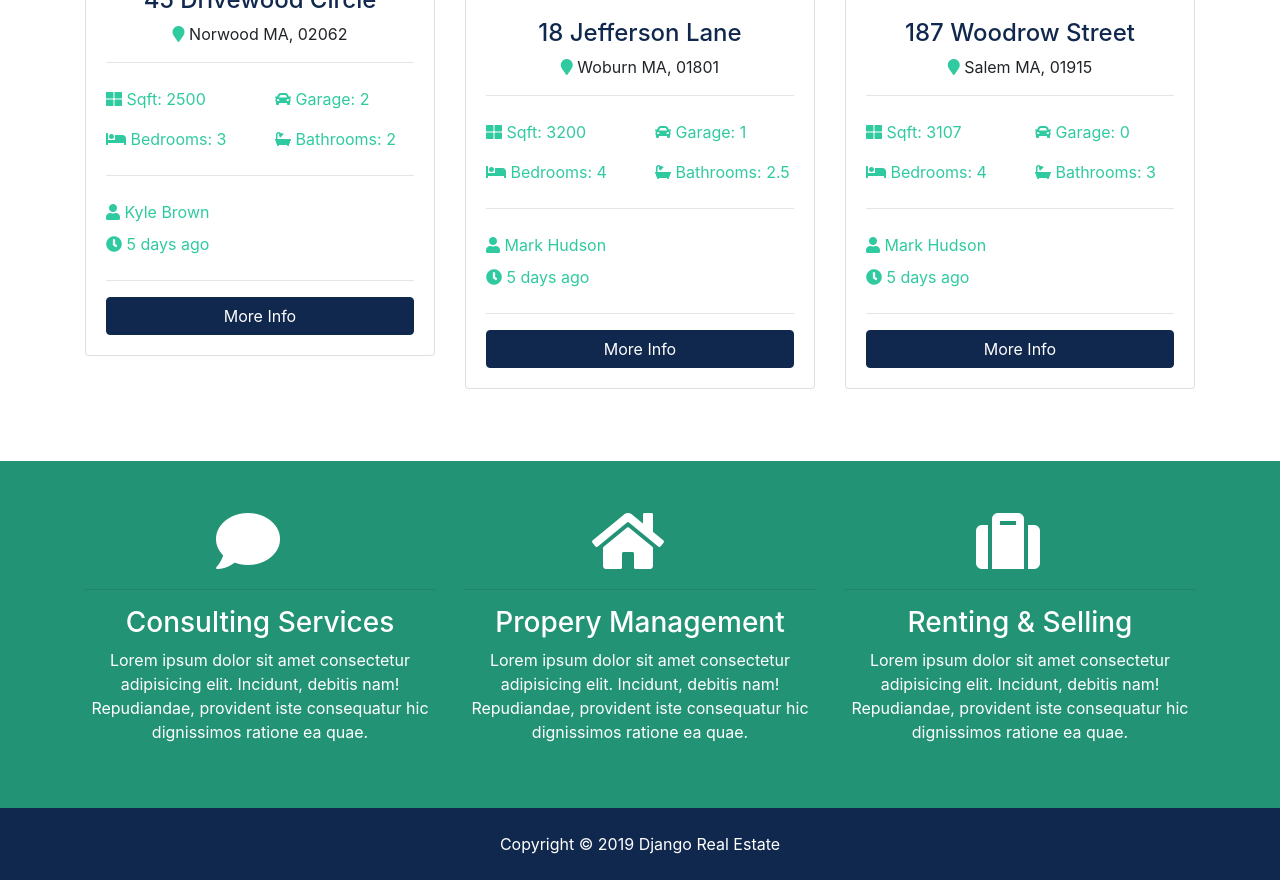
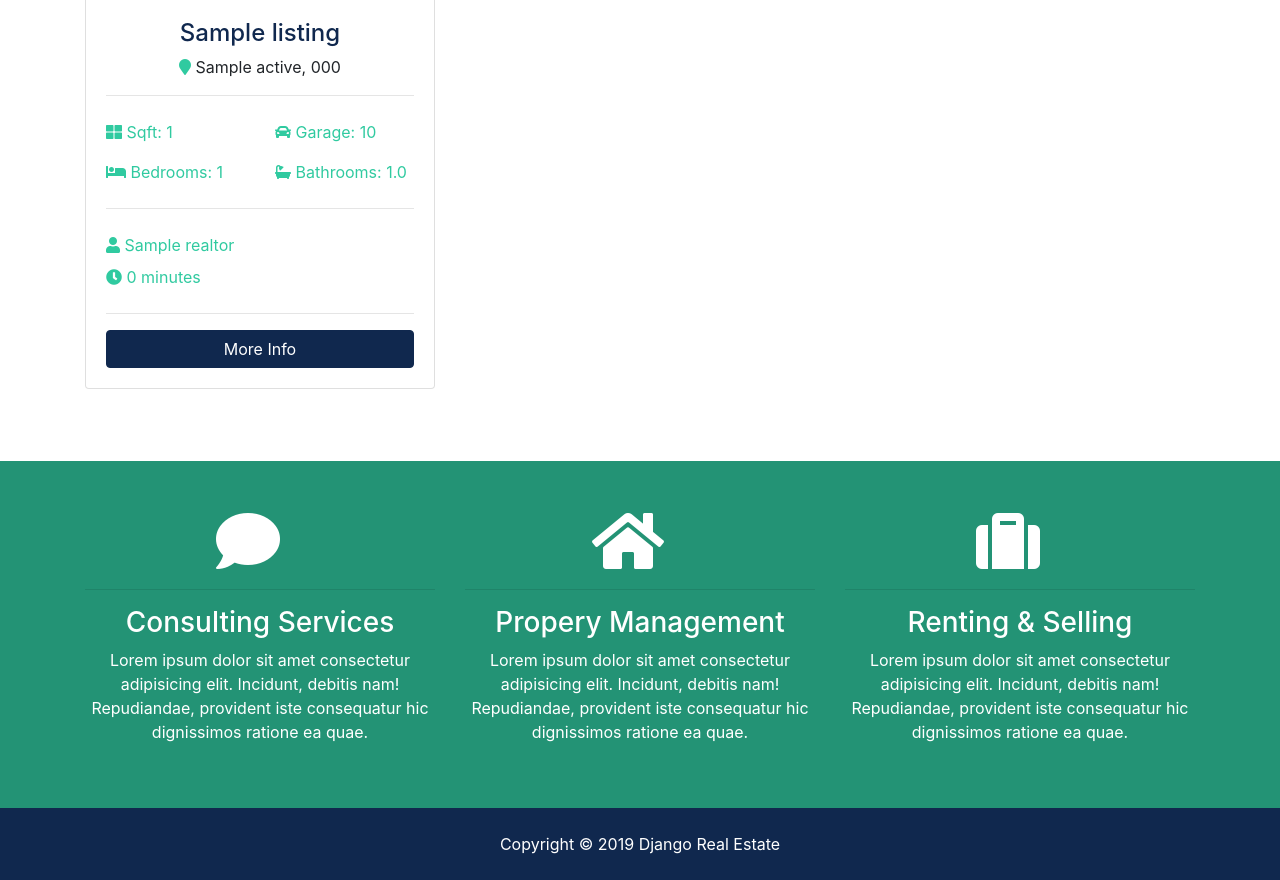
Before and after one commit to SashaPatsel/django-estate, a Django app: page / in a window 1280 px wide. Shown: the part 1139-2019 px from the top of the page. Run offline with Django 3.2, Linux system fonts and the light colour scheme; tables that the repository leaves empty hold one stand-in row (values such as "Sample post"); grey boxes marked "Sample" are stand-in pictures; some libraries are stand-ins or nearby versions.

Commit message:
dynamically render listing to index

```diff
--- a/destate/listings/views.py
+++ b/destate/listings/views.py
@@ -4,9 +4,9 @@ from .models import Listing
 # Create your views here.
 
 def index(req):
-    listings = Listing.objects.all()
+    listings = Listing.objects.order_by("-list_date").filter(is_published=True)
 
-    paginator = Paginator(listings, 3)
+    paginator = Paginator(listings, 6)
     #
     page = req.GET.get("page")
     #
--- a/destate/pages/views.py
+++ b/destate/pages/views.py
@@ -1,9 +1,16 @@
 from django.shortcuts import render
 from django.http import HttpResponse
 
+from listings.models import Listing
+
 # Create your views here.
 def index(req):
-    return render(req, "pages/index.html")
+    listings = Listing.objects.order_by("-list_date").filter(is_published=True)[:3] #[:3] means we only want three listings
+    context = {
+        "listings": listings
+    }
+
+    return render(req, "pages/index.html", context)
 
 def about(req):
     return render(req, "pages/about.html")
--- a/destate/templates/pages/index.html
+++ b/destate/templates/pages/index.html
@@ -1,5 +1,6 @@
 {% extends 'base.html' %}
 {% load static %}
+{% load humanize %}
 
 {% block content %}
 
@@ -132,135 +133,56 @@
         <div class="container">
           <h3 class="text-center mb-3">Latest Listings</h3>
           <div class="row">
-            <!-- Listing 1 -->
+
+            {% if listings %}
+              {% for listing in listings%}
                 <div class="col-md-6 col-lg-4 mb-4">
                   <div class="card listing-preview">
-                <img class="card-img-top" src="{% static 'img/homes/home-1.jpg' %}" alt="">
+                    <img class="card-img-top" src="{{listing.photo_main.url}}" alt="">
                     <div class="card-img-overlay">
                       <h2>
-                    <span class="badge badge-secondary text-white">$490,000</span>
+                        <span class="badge badge-secondary text-white">{{ listing.price | intcomma }}</span>
                       </h2>
                     </div>
                     <div class="card-body">
                       <div class="listing-heading text-center">
-                    <h4 class="text-primary">45 Drivewood Circle</h4>
+                        <h4 class="text-primary">{{ listing.title }}</h4>
                          <p>
-                      <i class="fas fa-map-marker text-secondary"></i> Norwood MA, 02062</p>
+                          <i class="fas fa-map-marker text-secondary"></i> {{listing.city}} {{listing.state}}, {{listing.zipcode}}</p>
                       </div>
                       <hr>
                       <div class="row py-2 text-secondary">
                         <div class="col-6">
-                      <i class="fas fa-th-large"></i> Sqft: 2500</div>
+                          <i class="fas fa-th-large"></i> Sqft: {{listing.sqft}}</div>
                         <div class="col-6">
-                      <i class="fas fa-car"></i> Garage: 2</div>
+                          <i class="fas fa-car"></i> Garage: {{listing.garage}}</div>
                       </div>
                       <div class="row py-2 text-secondary">
                         <div class="col-6">
-                      <i class="fas fa-bed"></i> Bedrooms: 3</div>
+                          <i class="fas fa-bed"></i> Bedrooms: {{listing.bedrooms}}</div>
                         <div class="col-6">
-                      <i class="fas fa-bath"></i> Bathrooms: 2</div>
+                          <i class="fas fa-bath"></i> Bathrooms: {{listing.bathrooms}}</div>
                       </div>
                       <hr>
                       <div class="row py-2 text-secondary">
                         <div class="col-6">
-                      <i class="fas fa-user"></i> Kyle Brown</div>
+                          <i class="fas fa-user"></i> {{listing.realtor}}</div>
                       </div>
                       <div class="row text-secondary pb-2">
                         <div class="col-6">
-                      <i class="fas fa-clock"></i> 5 days ago</div>
+                          <i class="fas fa-clock"></i> {{listing.list_date | timesince}}</div>
                       </div>
                       <hr>
                       <a href="listing.html" class="btn btn-primary btn-block">More Info</a>
                     </div>
                   </div>
                 </div>
-
-            <!-- Listing 2 -->
-            <div class="col-md-6 col-lg-4 mb-4">
-              <div class="card listing-preview">
-                <img class="card-img-top" src="{% static 'img/homes/home-2.jpg' %}" alt="">
-                <div class="card-img-overlay">
-                  <h2>
-                    <span class="badge badge-secondary text-white">$550,000</span>
-                  </h2>
+              {% endfor%}
+            {% else %}
+              <div class="col-md-12">
+                <p>no listings available</p>
               </div>
-                <div class="card-body">
-                  <div class="listing-heading text-center">
-                    <h4 class="text-primary">18 Jefferson Lane</h4>
-                    <p>
-                      <i class="fas fa-map-marker text-secondary"></i> Woburn MA, 01801</p>
-                  </div>
-                  <hr>
-                  <div class="row py-2 text-secondary">
-                    <div class="col-6">
-                      <i class="fas fa-th-large"></i> Sqft: 3200</div>
-                    <div class="col-6">
-                      <i class="fas fa-car"></i> Garage: 1</div>
-                  </div>
-                  <div class="row py-2 text-secondary">
-                    <div class="col-6">
-                      <i class="fas fa-bed"></i> Bedrooms: 4</div>
-                    <div class="col-6">
-                      <i class="fas fa-bath"></i> Bathrooms: 2.5</div>
-                  </div>
-                  <hr>
-                  <div class="row py-2 text-secondary">
-                    <div class="col-6">
-                      <i class="fas fa-user"></i> Mark Hudson</div>
-                  </div>
-                  <div class="row text-secondary pb-2">
-                    <div class="col-6">
-                      <i class="fas fa-clock"></i> 5 days ago</div>
-                  </div>
-                  <hr>
-                  <a href="listing.html" class="btn btn-primary btn-block">More Info</a>
-                </div>
-              </div>
-            </div>
-
-            <!-- Listing 3 -->
-            <div class="col-md-6 col-lg-4 mb-4">
-              <div class="card listing-preview">
-                <img class="card-img-top" src="{% static 'img/homes/home-3.jpg' %}" alt="">
-                <div class="card-img-overlay">
-                  <h2>
-                    <span class="badge badge-secondary text-white">$580,000</span>
-                  </h2>
-                </div>
-                <div class="card-body">
-                  <div class="listing-heading text-center">
-                    <h4 class="text-primary">187 Woodrow Street</h4>
-                    <p>
-                      <i class="fas fa-map-marker text-secondary"></i> Salem MA, 01915</p>
-                  </div>
-                  <hr>
-                  <div class="row py-2 text-secondary">
-                    <div class="col-6">
-                      <i class="fas fa-th-large"></i> Sqft: 3107</div>
-                    <div class="col-6">
-                      <i class="fas fa-car"></i> Garage: 0</div>
-                  </div>
-                  <div class="row py-2 text-secondary">
-                    <div class="col-6">
-                      <i class="fas fa-bed"></i> Bedrooms: 4</div>
-                    <div class="col-6">
-                      <i class="fas fa-bath"></i> Bathrooms: 3</div>
-                  </div>
-                  <hr>
-                  <div class="row py-2 text-secondary">
-                    <div class="col-6">
-                      <i class="fas fa-user"></i> Mark Hudson</div>
-                  </div>
-                  <div class="row text-secondary pb-2">
-                    <div class="col-6">
-                      <i class="fas fa-clock"></i> 5 days ago</div>
-                  </div>
-                  <hr>
-                  <a href="listing.html" class="btn btn-primary btn-block">More Info</a>
-                </div>
-              </div>
-            </div>
-
+            {% endif %}
           </div>
         </div>
       </section>
```
Lines whose indentation alone changed are shown as unchanged.
